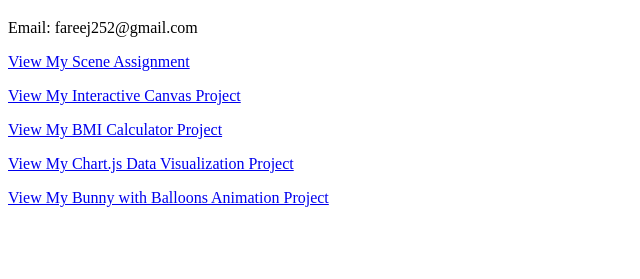
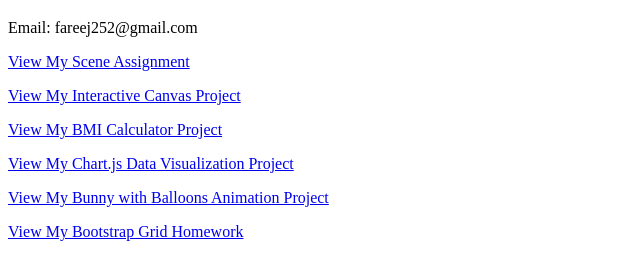
Before and after one commit to Areejf22/portfolio, a plain HTML site: page index.html in a window 1280 px wide. Shown: the part 61-340 px from the top of the page, without its empty margins (0-640 px from the left). Drawn offline with Linux system fonts and the light colour scheme.

Commit message:
Update index.html

```diff
--- a/index.html
+++ b/index.html
@@ -40,6 +40,11 @@
   </a>
 </p>
 
+    <p>
+  <a href="bootstrap-grid/index.html" target="_blank">
+    View My Bootstrap Grid Homework
+  </a>
+</p>
 
 </body>
 </html>
```
